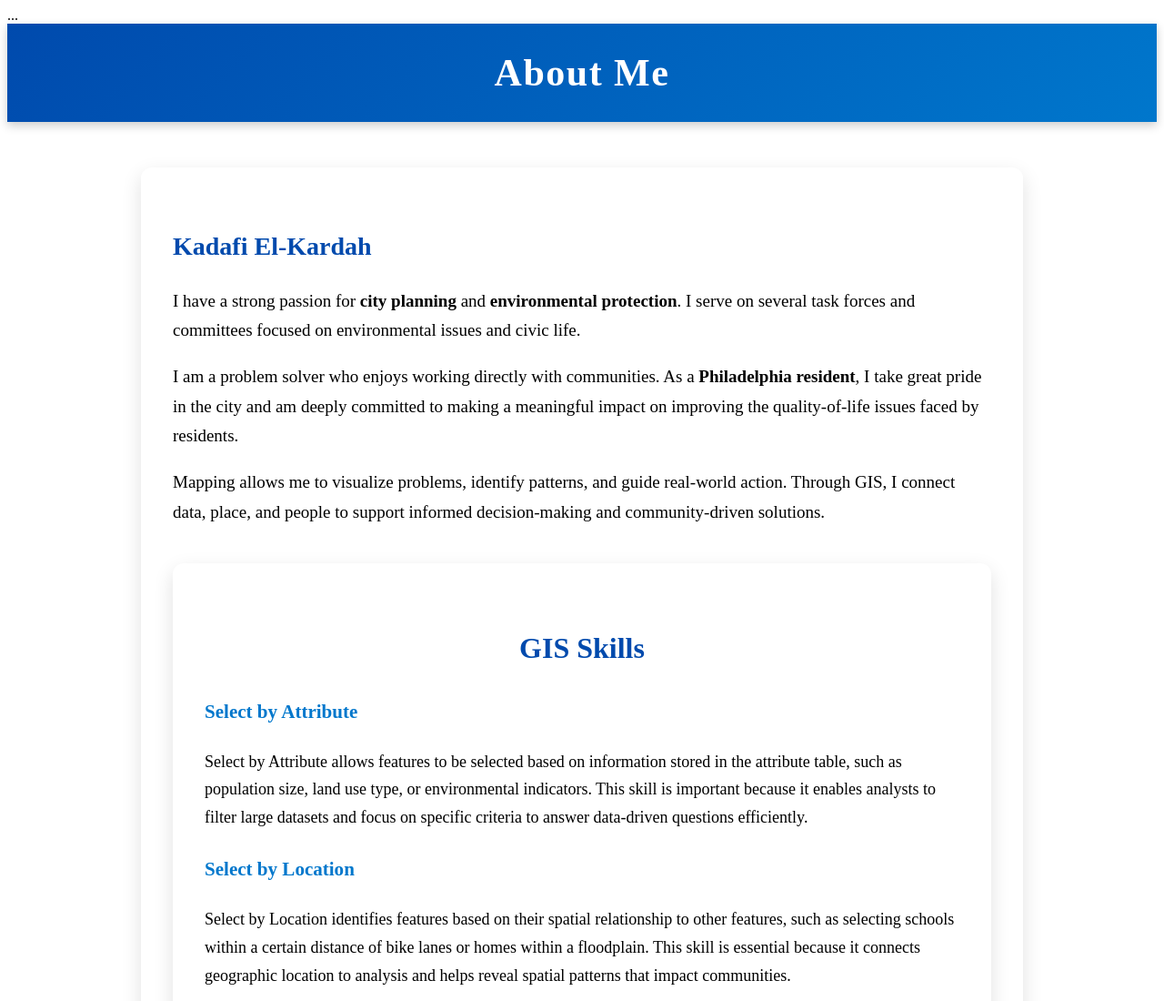
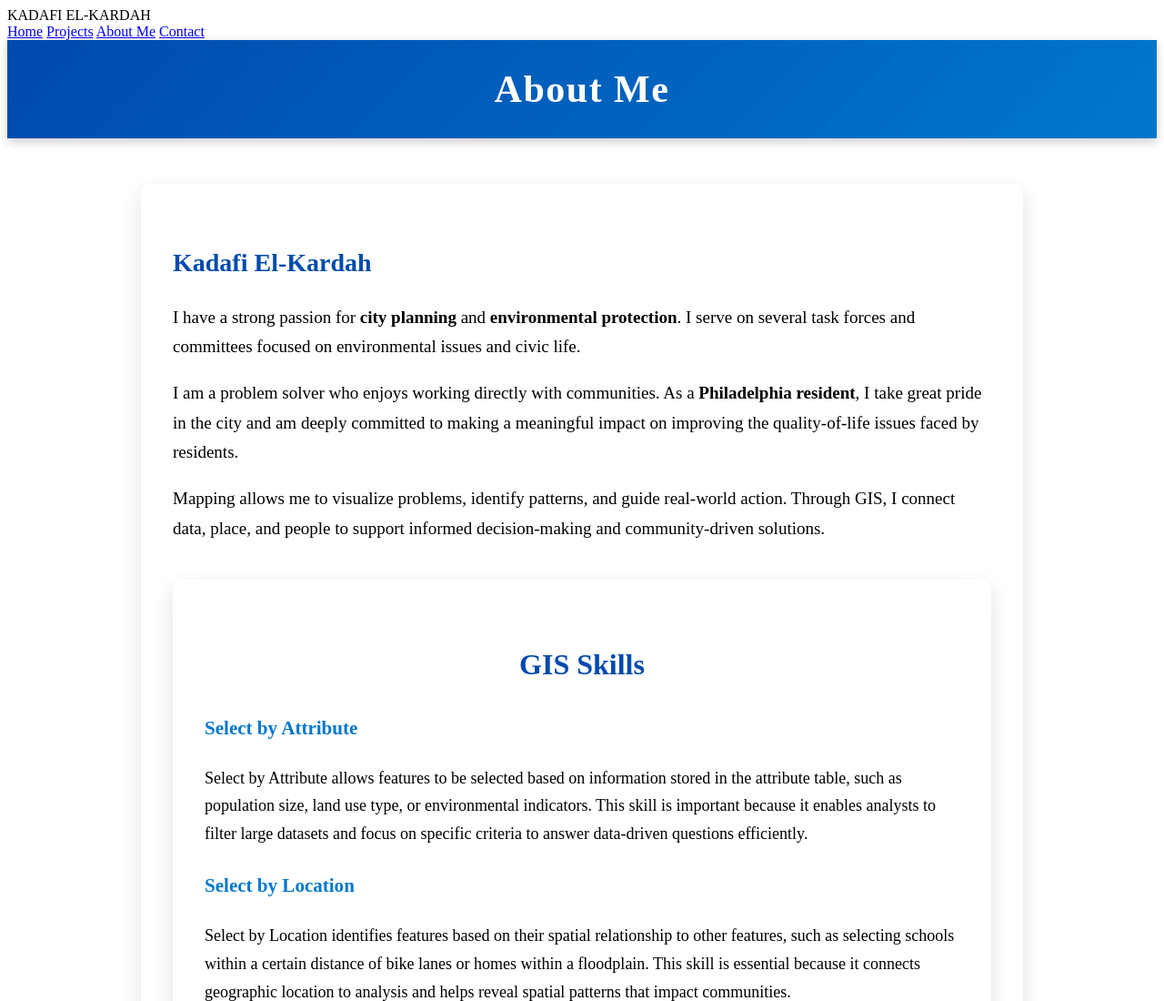
Before and after one commit to El-Kardah/Fundamentals, a plain HTML site: page about.html in a window 1280 px wide. Shown: the top 1100 px of the page at 91% size. Drawn offline with Linux system fonts and the light colour scheme.

Commit message:
Update about.html

```diff
--- a/about.html
+++ b/about.html
@@ -1,8 +1,13 @@
 <!-- ===== About Page ===== -->
 <body>
-
 <header class="site-header">
-  ...
+  <div class="logo">KADAFI EL-KARDAH</div>
+  <nav>
+    <a href="index.html">Home</a>
+    <a href="projects.html">Projects</a>
+    <a href="about.html">About Me</a>
+    <a href="contact.html">Contact</a>
+  </nav>
 </header>
 
 <header style="
```
